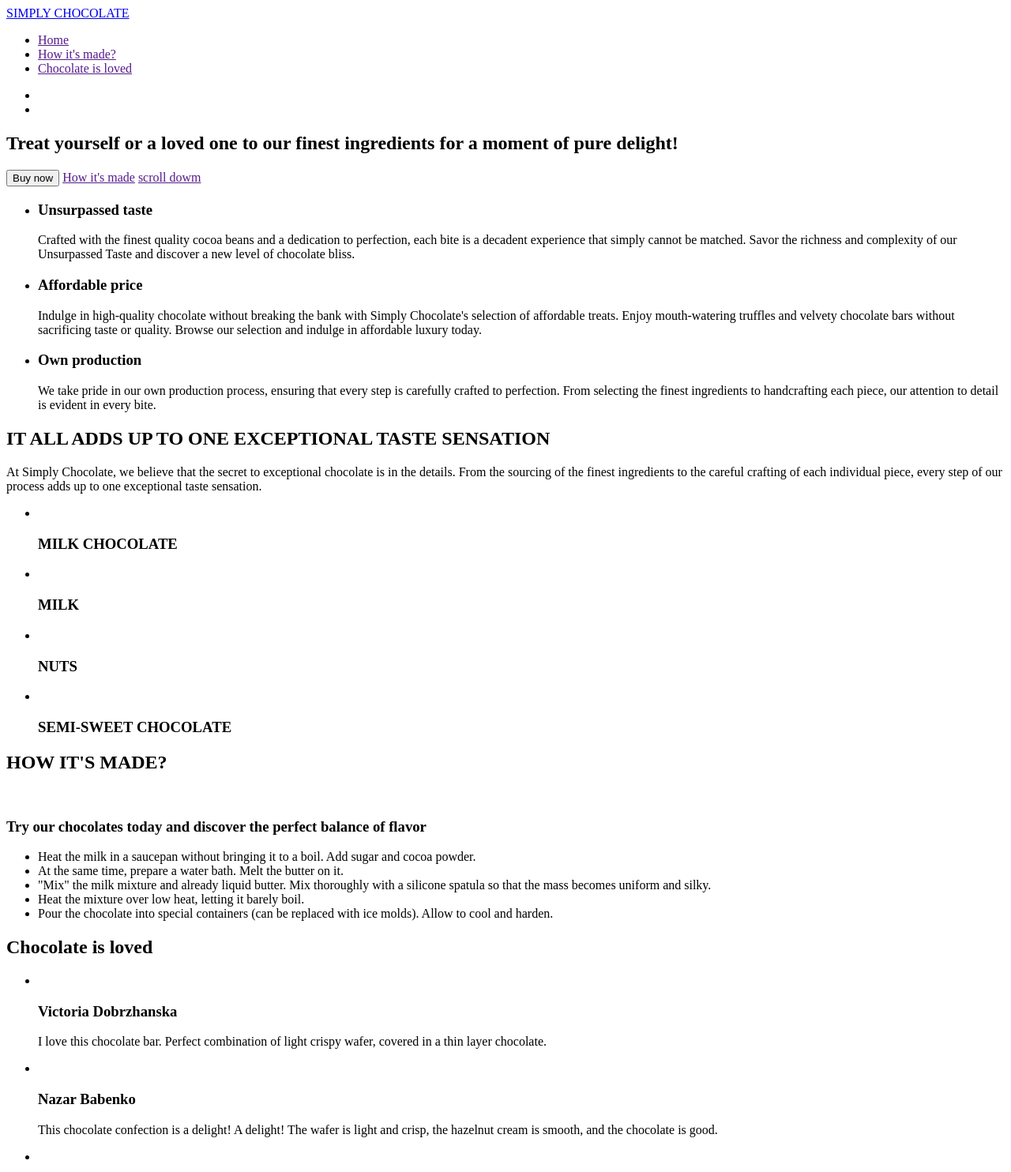
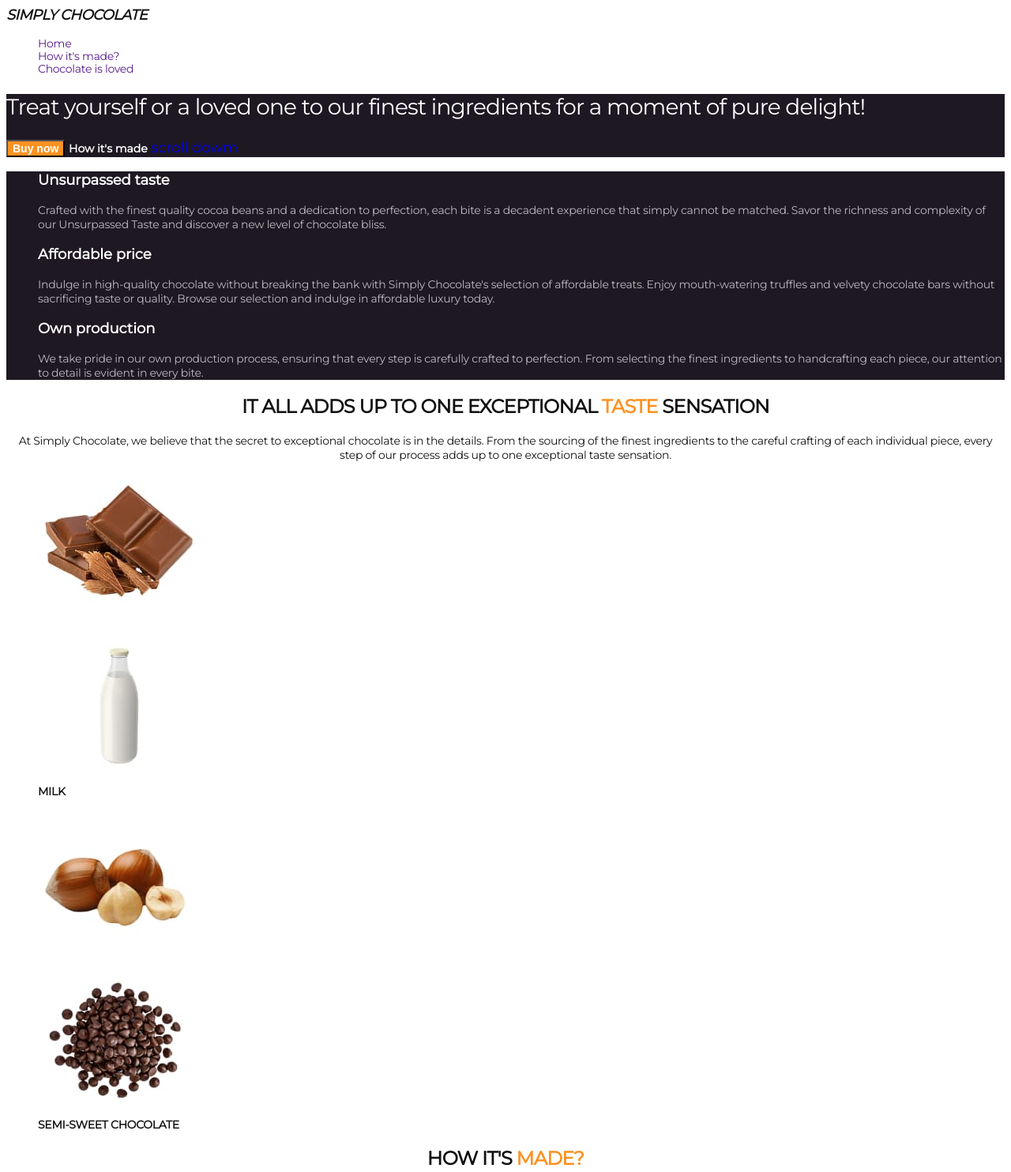
Before and after one commit to Lyubov9302/FS-118-l, a plain HTML site: page index.html in a window 1280 px wide. Shown: the top 1484 px of the page at 79% size. Drawn offline with Linux system fonts and the light colour scheme.

Commit message:
updated html and css

```diff
--- /dev/null
+++ b/css/styles.css
@@ -0,0 +1,205 @@
+
+body {
+    font-size: 18px;
+    font-family: 'Montserrat', sans-serif;
+
+}
+
+ul {
+    list-style-type: none;
+}
+
+a {
+    text-decoration: none;
+}
+
+.header-logo {
+    font-style: italic;
+    font-weight: 700;
+    font-size: 18px;
+    line-height: 1.11;
+    letter-spacing: -0.03em;
+    color: #111;
+}
+
+.header-logo-italic {
+    font-style: italic;
+}
+
+.header-menu-item {
+font-weight: 500;
+font-size: 14px;
+line-height: 1.14;
+letter-spacing: -0.02em;
+color: #111;
+}
+
+.header-menu-item:hover {
+    color: #fd9222;
+}
+
+.hero{
+    background-color: #1e1823;;
+}
+
+.hero-title {
+font-weight: 500;
+font-size: 28px;
+line-height: 1.21;
+letter-spacing: -0.03em;
+color: #fff;
+}
+
+.hero-btn {
+background: #fd9222;
+font-weight: 600;
+font-size: 14px;
+color: #fff;
+}
+
+.hero-anchor-link {
+font-weight: 600;
+font-size: 14px;
+color: #fff;
+}
+
+.features {
+    background: #1e1823;
+}
+
+.features-subtitle {
+font-weight: 600;
+font-size: 18px;
+color: #fff;
+}
+
+.features-item-text {
+    font-weight: 400;
+    font-size: 14px;
+    letter-spacing: -0.02em;
+    color: rgba(255, 255, 255, 0.7);
+}
+
+.ingredients-title {
+font-weight: 600;
+font-size: 24px;
+line-height: 1.17;
+letter-spacing: -0.03em;
+text-transform: uppercase;
+text-align: center;
+color: #111;
+}
+
+.ingred-title {
+    color: #fd9222;
+}
+
+.ingredients-descr {
+font-weight: 400;
+font-size: 14px;
+line-height: 1.29;
+letter-spacing: -0.02em;
+text-align: center;
+color: #111;
+}
+
+.ingredients-name-white {
+    font-weight: 600;
+    font-size: 14px;
+    line-height: 1.29;
+    letter-spacing: -0.02em;
+    text-transform: uppercase;
+    color: #fff;
+}
+
+.ingredients-name-black {
+font-weight: 600;
+font-size: 14px;
+line-height: 1.29;
+letter-spacing: -0.02em;
+text-transform: uppercase;
+color: #111;
+}
+
+.recipe-title {
+font-weight: 600;
+font-size: 24px;
+line-height: 1.17;
+letter-spacing: -0.03em;
+text-transform: uppercase;
+text-align: center;
+color: #111;
+}
+
+.title-recipe {
+    color: #fd9222;
+}
+
+.recipe-subtitle {
+font-weight: 600;
+font-size: 18px;
+line-height: 1.33;
+color: #111;
+}
+
+.recipe-steps {
+font-weight: 400;
+font-size: 14px;
+line-height: 1.29;
+letter-spacing: -0.02em;
+color: #111;
+}
+
+
+.title-review {
+    color: #fd9222;
+}
+
+.review-title {
+font-weight: 600;
+font-size: 24px;
+line-height: 1.17;
+letter-spacing: -0.03em;
+text-transform: uppercase;
+text-align: center;
+color: #111;
+}
+
+.review-names {
+font-weight: 600;
+font-size: 18px;
+line-height: 1.33;
+text-align: center;
+color: #111;
+}
+
+.review-text {
+font-weight: 400;
+font-size: 14px;
+line-height: 1.29;
+letter-spacing: -0.02em;
+text-align: center;
+color: rgba(17, 17, 17, 0.7);
+}
+
+.btn-review {
+font-weight: 600;
+font-size: 18px;
+color: #111;
+}
+
+.footer {
+background: #1e1823;
+}
+
+.footer-text {
+    font-weight: 500;
+    font-size: 28px;
+    line-height: 1.21429;
+    letter-spacing: -0.02em;
+    color: #fff;
+}
+
+.text-footer {
+    color: #fd9222;
+}
--- a/index.html
+++ b/index.html
@@ -4,52 +4,56 @@
     <meta charset="UTF-8" />
     <meta name="viewport" content="width=device-width, initial-scale=1.0" />
     <title>Chocolate</title>
+    <link rel="preconnect" href="https://fonts.googleapis.com">
+<link rel="preconnect" href="https://fonts.gstatic.com" crossorigin>
+<link href="https://fonts.googleapis.com/css2?family=Montserrat:ital,wght@700;400..700&display=swap" rel="stylesheet">
+    <link rel="stylesheet" href="./css/styles.css">
   </head>
 
   <body>
-    <header>
-      <nav>
-        <a href="./index.html">SIMPLY CHOCOLATE</a>
-        <ul>
-          <li><a href="">Home</a></li>
-          <li><a href="">How it's made?</a></li>
-          <li><a href="">Chocolate is loved</a></li>
+    <header class="header">
+      <nav class="header-navigation">
+        <a href="./index.html" class="header-logo"><span class="header-logo-italic">SIMPLY</span> CHOCOLATE</a>
+        <ul class="header-menu-list">
+          <li class="header-menu-item"><a href="">Home</a></li>
+          <li class="header-menu-item"><a href="">How it's made?</a></li>
+          <li class="header-menu-item"><a href="">Chocolate is loved</a></li>
         </ul>
       </nav>
-      <address>
+      <!-- address>
         <ul>
           <li></li>
           <li></li>
         </ul>
-      </address>
+      </address> -->
     </header>
 
     <main>
-      <section>
-        <h1 id="home">
+      <section class="hero">
+        <h1 class="hero-title">
           Treat yourself or a loved one to our finest ingredients for a moment
           of pure delight!
         </h1>
-        <button type="button">Buy now</button>
-        <a href="">How it's made</a>
-        <a href="">scroll dowm</a>
+        <button type="button" class="hero-btn">Buy now</button>
+        <a href="#recipe" class="hero-anchor-link">How it's made</a>
+        <a href="#features" class="hero-scroll-link">scroll dowm</a>
       </section>
 
-      <section>
+      <section id="features" class="features">
         <h2 hidden>Features</h2>
-        <ul>
-          <li>
-            <h3>Unsurpassed taste</h3>
-            <p>
+        <ul class="features-list">
+          <li class="features-item">
+            <h3 class="features-subtitle">Unsurpassed taste</h3>
+            <p class="features-item-text">
               Crafted with the finest quality cocoa beans and a dedication to
               perfection, each bite is a decadent experience that simply cannot
               be matched. Savor the richness and complexity of our Unsurpassed
               Taste and discover a new level of chocolate bliss.
             </p>
           </li>
-          <li>
-            <h3>Affordable price</h3>
-            <p>
+          <li class="features-item">
+            <h3 class="features-subtitle">Affordable price</h3>
+            <p class="features-item-text">
               Indulge in high-quality chocolate without breaking the bank with
               Simply Chocolate's selection of affordable treats. Enjoy
               mouth-watering truffles and velvety chocolate bars without
@@ -57,9 +61,9 @@
               affordable luxury today.
             </p>
           </li>
-          <li>
-            <h3>Own production</h3>
-            <p>
+          <li class="features-item">
+            <h3 class="features-subtitle">Own production</h3>
+            <p class="features-item-text">
               We take pride in our own production process, ensuring that every
               step is carefully crafted to perfection. From selecting the finest
               ingredients to handcrafting each piece, our attention to detail is
@@ -69,9 +73,9 @@
         </ul>
       </section>
 
-      <section>
-        <h2>IT ALL ADDS UP TO ONE EXCEPTIONAL TASTE SENSATION</h2>
-        <p>
+      <section class="ingredients">
+        <h2 class="ingredients-title">IT ALL ADDS UP TO ONE EXCEPTIONAL <span class="ingred-title">TASTE</span> SENSATION</h2>
+        <p class="ingredients-descr">
           At Simply Chocolate, we believe that the secret to exceptional
           chocolate is in the details. From the sourcing of the finest
           ingredients to the careful crafting of each individual piece, every
@@ -79,102 +83,152 @@
         </p>
         <ul>
           <li>
-            <img src="" alt="" />
-            <h3>MILK CHOCOLATE</h3>
+            <img
+              src="./images/taste1.jpg"
+              alt="chocolate bars"
+              width="206"
+              height="160"
+            />
+            <h3 class="ingredients-name-white">MILK CHOCOLATE</h3>
           </li>
           <li>
-            <img src="" alt="" />
-            <h3>MILK</h3>
+            <img
+              src="./images/taste2.jpg"
+              alt="glass of milk"
+              width="206"
+              height="160"
+            />
+            <h3 class="ingredients-name-black">MILK</h3>
           </li>
           <li>
-            <img src="" alt="" />
-            <h3>NUTS</h3>
+            <img
+              src="./images/taste3.jpg"
+              alt="hazelnuts"
+              width="206"
+              height="160"
+            />
+            <h3 class="ingredients-name-white">NUTS</h3>
           </li>
           <li>
-            <img src="" alt="" />
-            <h3>SEMI-SWEET CHOCOLATE</h3>
+            <img
+              src="./images/taste4.jpg"
+              alt="chocolate pieces"
+              width="206"
+              height="160"
+            />
+            <h3 class="ingredients-name-black">SEMI-SWEET CHOCOLATE</h3>
           </li>
         </ul>
       </section>
 
-      <section>
-        <h2 id="recipe">HOW IT'S MADE?</h2>
-        <img />
-        <h3>
+      <section class="recipe">
+        <h2 id="recipe" class="recipe-title">HOW IT'S <span class=
+          "title-recipe">MADE?</span></h2>
+        <img
+          src="./images/howmade.jpg"
+          alt="chocolate making process"
+          width="600"
+          height="400"
+        />
+        <h3 class="recipe-subtitle">
           Try our chocolates today and discover the perfect balance of flavor
         </h3>
         <ul>
           <li>
+            <p class="recipe-steps">
             Heat the milk in a saucepan without bringing it to a boil. Add sugar
             and cocoa powder.
+          </p>
           </li>
           <li>
+          <p class="recipe-steps">
             At the same time, prepare a water bath. Melt the butter on it.
+          </p>
           </li>
           <li>
+          <p class="recipe-steps">
             "Mix" the milk mixture and already liquid butter. Mix thoroughly
             with a silicone spatula so that the mass becomes uniform and silky.
+          </p>
           </li>
-          <li>Heat the mixture over low heat, letting it barely boil.</li>
           <li>
+          <p class="recipe-steps">
+          Heat the mixture over low heat, letting it barely boil.</li>
+        </p>
+          <li>
+          <p class="recipe-steps">
             Pour the chocolate into special containers (can be replaced with ice
             molds). Allow to cool and harden.
+          </p>
           </li>
         </ul>
       </section>
 
-      <section>
-        <h2 id="reviews">Chocolate is loved</h2>
+      <section class="review">
+        <h2 id="reviews" class="review-title"><span class="title-review">Chocolate</span> is loved</h2>
         <ul>
           <li>
-            <img src="" alt="" />
-            <h3>Victoria Dobrzhanska</h3>
-            <p>
+            <img
+              src="./images/woman1.png"
+              alt="woman with ginger hair"
+              width="80"
+              height="80"
+            />
+            <h3 class="review-names">Victoria Dobrzhanska</h3>
+            <p class="review-text">
               I love this chocolate bar. Perfect combination of light crispy
               wafer, covered in a thin layer chocolate.
             </p>
           </li>
           <li>
-            <img src="" alt="" />
-            <h3>Nazar Babenko</h3>
-            <p>
+            <img
+              src="./images/man2.png"
+              alt="man in black shirt"
+              width="80"
+              height="80"
+            />
+            <h3 class="review-names">Nazar Babenko</h3>
+            <p class="review-text">
               This chocolate confection is a delight! A delight! The wafer is
               light and crisp, the hazelnut cream is smooth, and the chocolate
               is good.
             </p>
           </li>
           <li>
-            <img src="" alt="" />
-            <h3>Olena Kampusch</h3>
-            <p>
+            <img
+              src="./images/woman3.png"
+              alt="woman in striped shirt"
+              width="80"
+              height="80"
+            />
+            <h3 class="review-names">Olena Kampusch</h3>
+            <p class="review-text">
               Chocolate is a family favourite treat. Love the delicious smooth
               chocolate and the creaminess inside. The wafer is soft but
               crunchy.
             </p>
           </li>
         </ul>
-        <button type="button">Leave a review</button>
+        <button type="button" class="btn-review">Leave a review</button>
       </section>
     </main>
 
-    <footer>
-      <h2>Chocolate a delicious cure for a bad day</h2>
-      <nav>
+    <footer class="footer">
+      <p class="footer-text"><span class="text-footer">Chocolate</span> a delicious cure for a bad day</p>
+      <p class="address-title">Contact us</p>
+      <address>
         <ul>
-          <li><a href="#home">Home</a></li>
-          <li><a href="recipe">How it's made?</a></li>
-          <li><a href="reviews">Chocolate is loved</a></li>
+          <li><a href="tel:380684439426" class="address-link">+380 (68) 443-94-26</a></li>
+          <li>
+            <a href="mailto:simplycthaoc@gmail.com" class="address-link">simplycthaoc@gmail.com</a>
+          </li>
         </ul>
-        <address>
-          <p>Contact us</p>
-          <ul>
-            <li><a href="tel:380684439426">+380 (68) 443-94-26</a></li>
-            <li>
-              <a href="mailto:simplycthаoc@gmail.com">simplycthаoc@gmail.com</a>
-            </li>
-          </ul>
-        </address>
-      </nav>
+      </address>
+      <ul>
+        <li><a href="" class="footer-nav">Home</a></li>
+        <li><a href="" class="footer-nav">How it's made?</a></li>
+        <li><a href="" class="footer-nav">Chocolate is loved</a></li>
+      </ul>
     </footer>
   </body>
 </html>
```
Also changed, not shown: images/howmade.jpg (added), images/man2.png (added), images/taste1.jpg (added), images/taste2.jpg (added), images/taste3.jpg (added), images/taste4.jpg (added), images/woman1.png (added), images/woman3.png (added).
